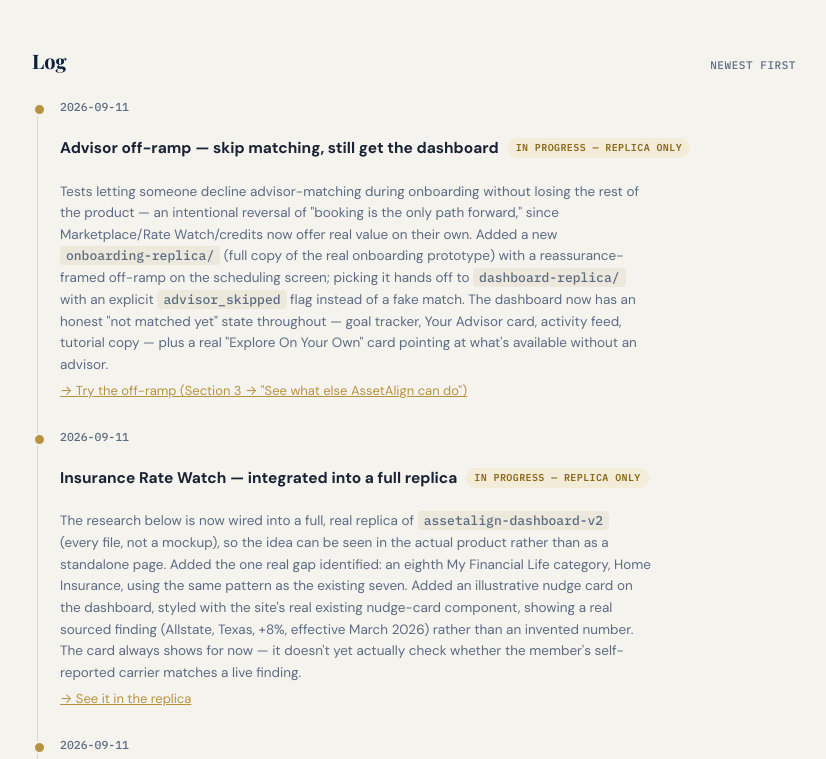
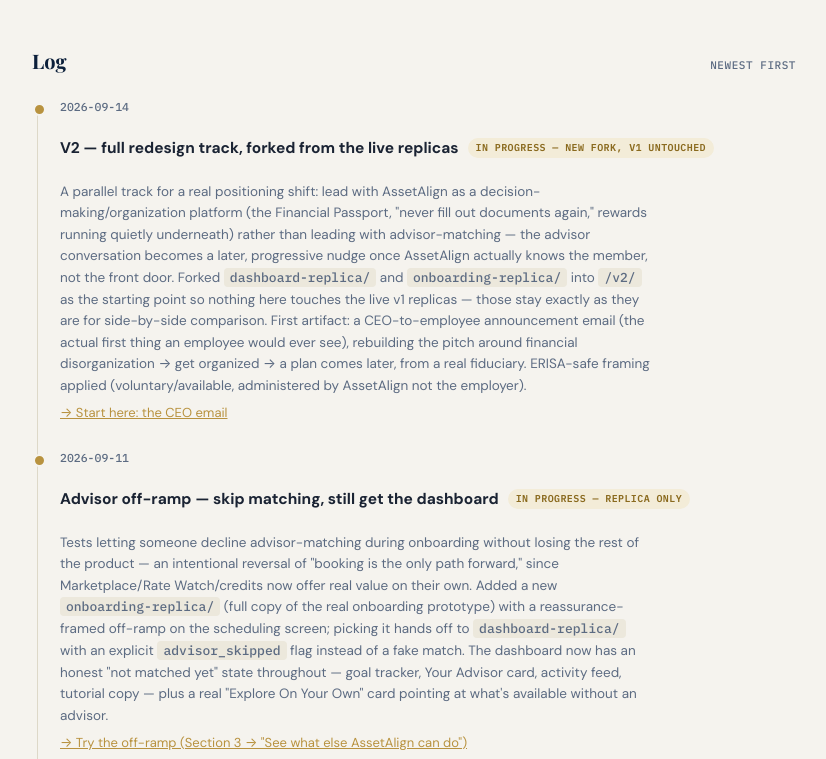
Before and after one commit to AssetAlign/assetalign-skunkworks, a plain HTML site: page index.html in a window 1280 px wide. Shown: the part 481-1240 px from the top of the page, without its empty margins (226-1052 px from the left). Drawn offline with nearby package versions, Linux system fonts and the light colour scheme.

Commit message:
Update index.html (v2 redesign fork)

```diff
--- a/index.html
+++ b/index.html
@@ -98,6 +98,13 @@
     <div class="log">
 
       <div class="entry">
+        <div class="entry-date">2026-09-14</div>
+        <div class="entry-title"><h3>V2 — full redesign track, forked from the live replicas</h3><span class="status local">In progress — new fork, v1 untouched</span></div>
+        <div class="entry-desc">A parallel track for a real positioning shift: lead with AssetAlign as a decision-making/organization platform (the Financial Passport, "never fill out documents again," rewards running quietly underneath) rather than leading with advisor-matching — the advisor conversation becomes a later, progressive nudge once AssetAlign actually knows the member, not the front door. Forked <code>dashboard-replica/</code> and <code>onboarding-replica/</code> into <code>/v2/</code> as the starting point so nothing here touches the live v1 replicas — those stay exactly as they are for side-by-side comparison. First artifact: a CEO-to-employee announcement email (the actual first thing an employee would ever see), rebuilding the pitch around financial disorganization → get organized → a plan comes later, from a real fiduciary. ERISA-safe framing applied (voluntary/available, administered by AssetAlign not the employer).</div>
+        <a class="entry-link" href="https://assetalign.github.io/assetalign-skunkworks/v2/" target="_blank" rel="noopener">→ Start here: the CEO email</a>
+      </div>
+
+      <div class="entry">
         <div class="entry-date">2026-09-11</div>
         <div class="entry-title"><h3>Advisor off-ramp — skip matching, still get the dashboard</h3><span class="status local">In progress — replica only</span></div>
         <div class="entry-desc">Tests letting someone decline advisor-matching during onboarding without losing the rest of the product — an intentional reversal of "booking is the only path forward," since Marketplace/Rate Watch/credits now offer real value on their own. Added a new <code>onboarding-replica/</code> (full copy of the real onboarding prototype) with a reassurance-framed off-ramp on the scheduling screen; picking it hands off to <code>dashboard-replica/</code> with an explicit <code>advisor_skipped</code> flag instead of a fake match. The dashboard now has an honest "not matched yet" state throughout — goal tracker, Your Advisor card, activity feed, tutorial copy — plus a real "Explore On Your Own" card pointing at what's available without an advisor.</div>
```
